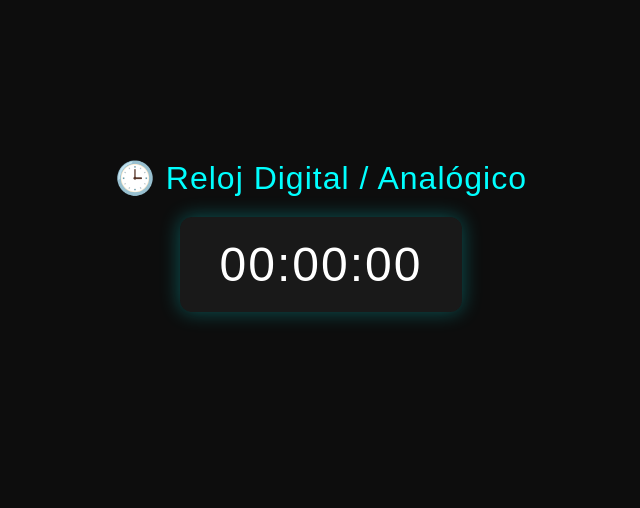
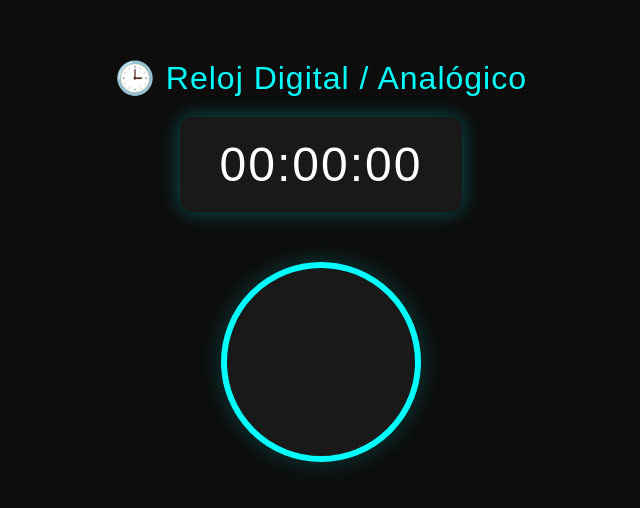
Before and after one commit to sergiomonterodev/RelojDigitalAnalogico, a plain HTML site: page index.html in a window 1280 px wide. Shown: the part 140-648 px from the top of the page, without its empty margins (319-959 px from the left). Drawn offline with Linux system fonts and the light colour scheme.

Commit message:
estilos analogico

```diff
--- a/CSS/styles.css
+++ b/CSS/styles.css
@@ -33,3 +33,17 @@ h1 {
   box-shadow: 0 0 20px rgba(0, 255, 255, 0.3);
   margin-bottom: 50px;
 }
+
+/* ----------- RELOJ ANALÓGICO ----------- */
+.analogico {
+  position: relative;
+  width: 200px;
+  height: 200px;
+  border: 6px solid #00ffff;
+  border-radius: 50%;
+  display: flex;
+  justify-content: center;
+  align-items: center;
+  background: rgba(255, 255, 255, 0.05);
+  box-shadow: 0 0 25px rgba(0, 255, 255, 0.2);
+}
```
